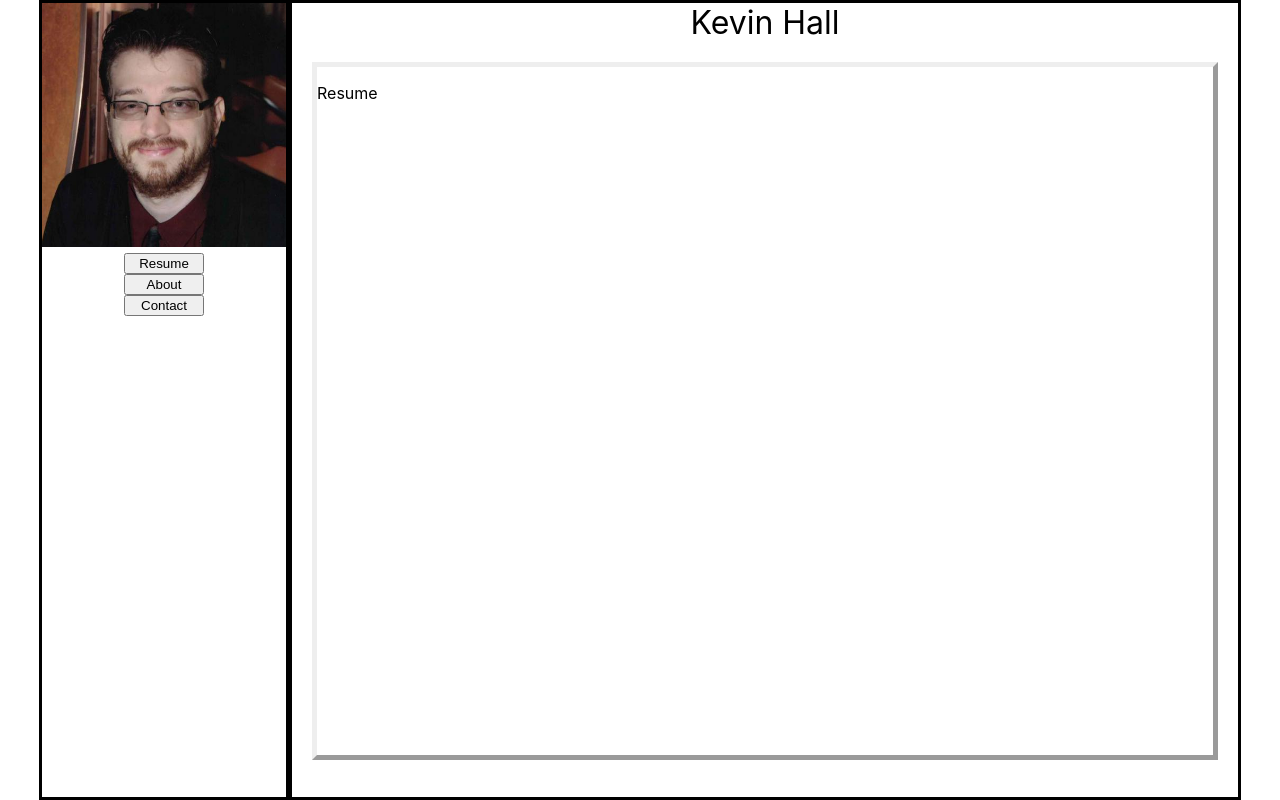
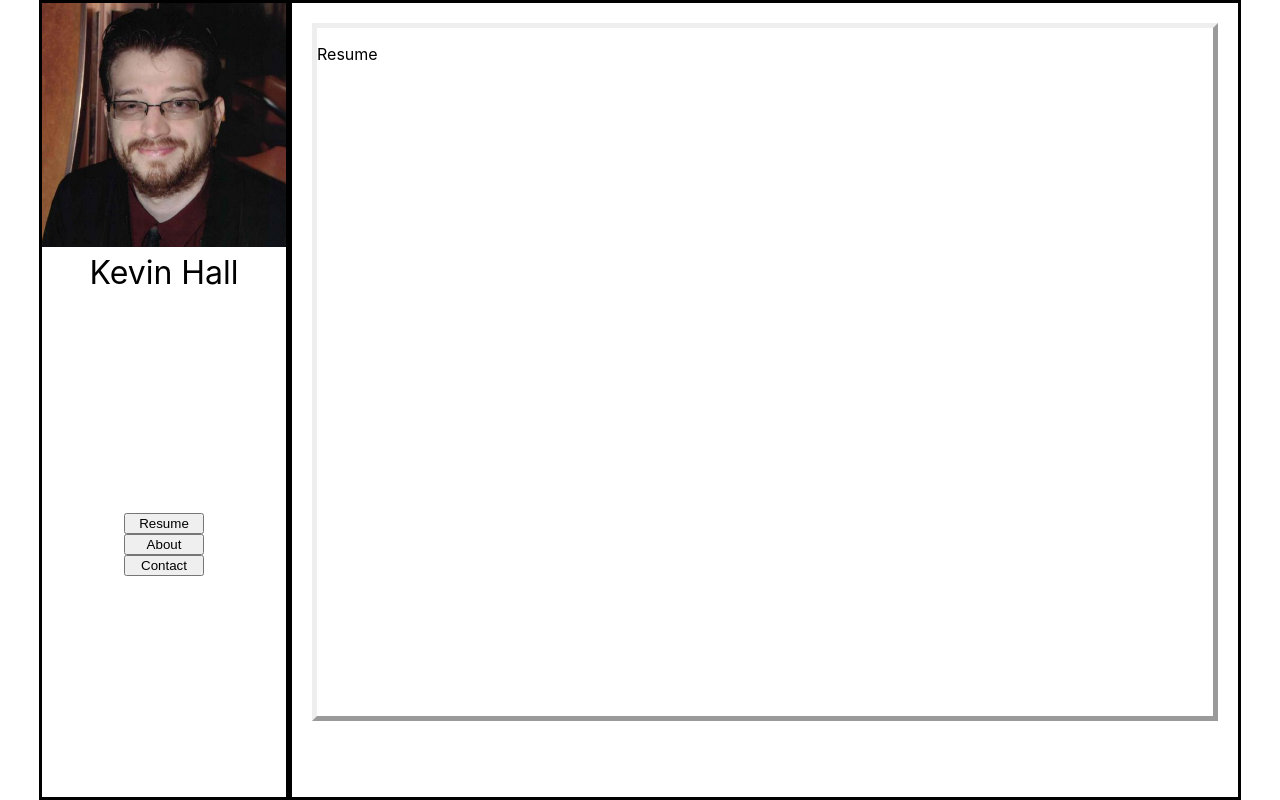
Before and after one commit to OmegaKev/OmegaKev.github.io, a React (Create React App) app in the folder index/: page / in a window 1280 px wide. Built offline with nearby package versions, Linux system fonts and the light colour scheme.

Commit message:
Moved my name to side bar

```diff
--- a/index/src/App.js
+++ b/index/src/App.js
@@ -7,10 +7,10 @@ import Page_About from './web_pages/About.js';
 import Page_Resume from './web_pages/Resume.js';
 import Page_Contact from './web_pages/Contact.js';
 
-const Header = () => {
+const Header = ({text}) => {
   return (
     <div className = "header_name">
-      Kevin Hall
+      <span>{text}</span>
     </div>
   );
 }
@@ -81,13 +81,16 @@ const SideBySideLayout = () =>
           <img src = {proImage} alt="Kevin Hall" />
         </div>
         <div>
+          <Header text = "Kevin Hall" />
+        </div>
+        <div>
           <Button handleClick = {() => mpRef.current.changePage('Resume')} text = "Resume" />
           <Button handleClick = {() => mpRef.current.changePage('About')} text = "About" />
           <Button handleClick = {() => mpRef.current.changePage('Contact')} text = "Contact" />
         </div>
       </div>
       <div className = "right-column">
-        <Header />
+
         <MainPageContent ref={mpRef} />
       </div>
     </div>
```
